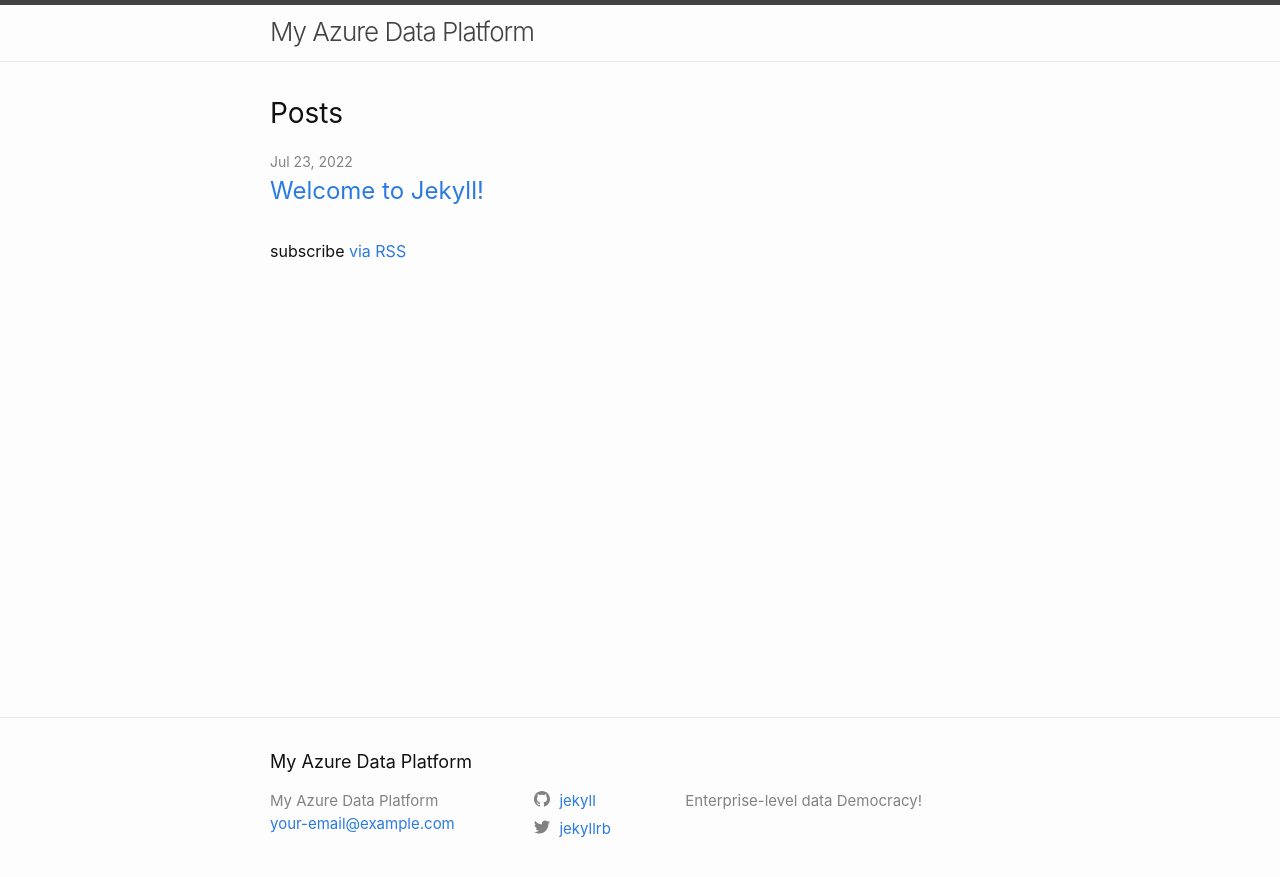
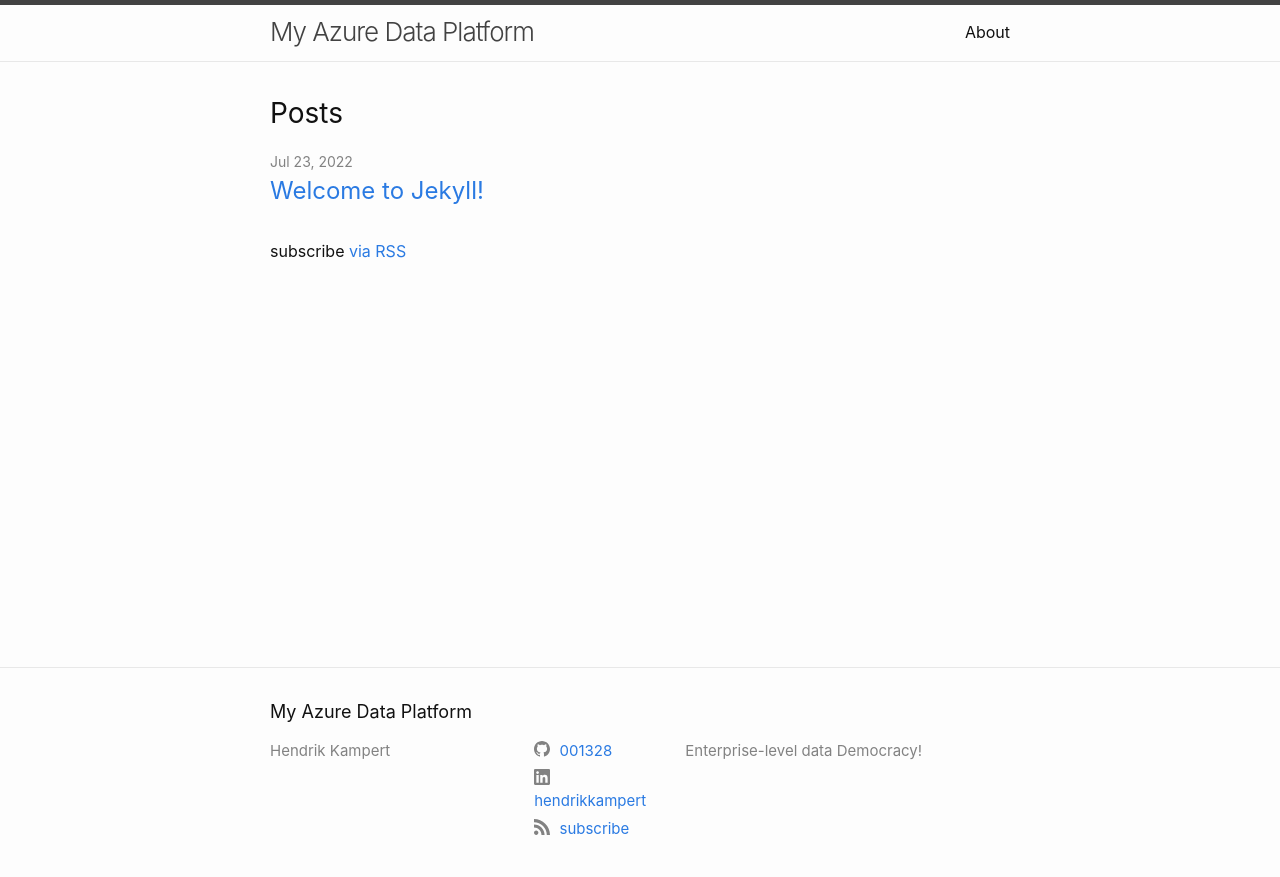
Before and after one commit to 001328/wiki, a Jekyll site: the page built from index.markdown, in a window 1280 px wide. Shown: the top 877 px of the page. Built offline with Jekyll 4.4.1, drawn with Linux system fonts in a browser that asks for light colours.

Commit message:
Update _config.yml

```diff
--- a/_config.yml
+++ b/_config.yml
@@ -19,19 +19,24 @@
 # in the templates via {{ site.myvariable }}.
 
 title: My Azure Data Platform
-email: your-email@example.com
+author: Hendrik Kampert
 description: >- # this means to ignore newlines until "baseurl:"
   Enterprise-level data Democracy!
 baseurl: "" # the subpath of your site, e.g. /blog
 # url: "" # the base hostname & protocol for your site, e.g. http://example.com
 url: "https://azuredataplatform.net"
-twitter_username: jekyllrb
-github_username:  jekyll
+
+github_username:  001328
+linkedin_username: hendrikkampert
+rss: subscribe
 
 # Build settings
 theme: minima
 plugins:
   - jekyll-feed
+
+include:
+  - _pages
 
 # Exclude from processing.
 # The following items will not be processed, by default.
```
